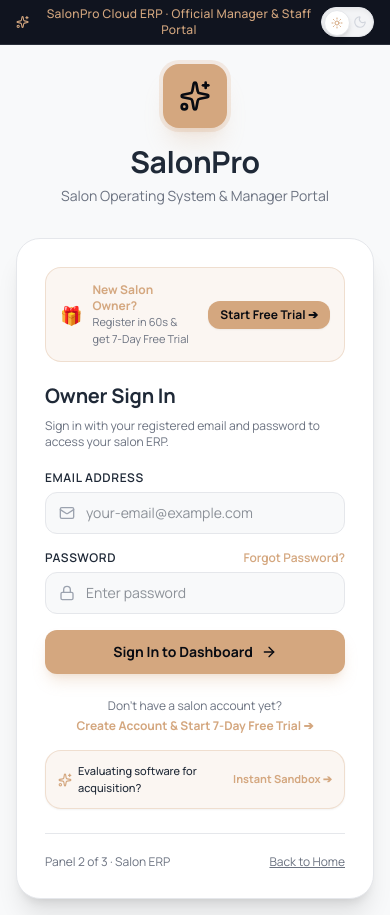
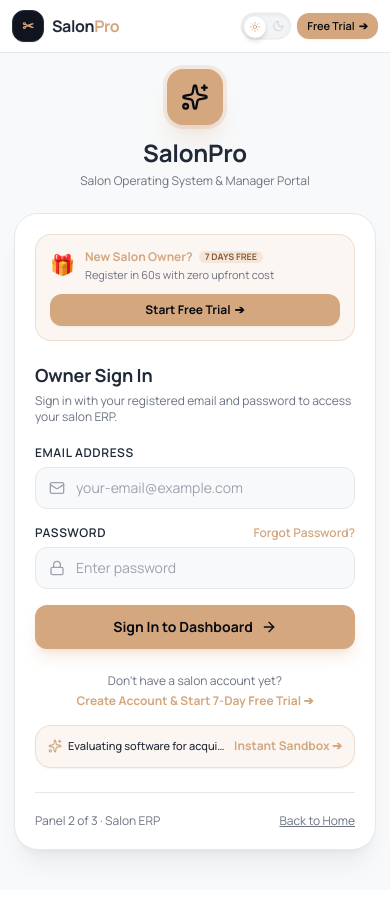
Before and after one commit to AvsarSuvagiyaCelvion/salonpro-core, a Next.js app: page /login in a window 390 px wide. After the commit the page ends 890 px from the top, so only its background shows below. Built offline with nearby package versions, Linux system fonts and the light colour scheme.

Commit message:
fix(responsive): prevent arrow wrap at 320px navbar, add matching header and fix vertical text stacking on login

```diff
--- a/src/app/login/page.tsx
+++ b/src/app/login/page.tsx
@@ -59,50 +59,78 @@ export default function LoginPage() {
   }
 
   return (
-    <div className="min-h-screen flex flex-col justify-center items-center p-4 bg-[#F8F9FA] dark:bg-[#080B12] text-[#1F2937] dark:text-[#FFFFFF] transition-colors duration-300 font-sans selection:bg-[#D4A77F] selection:text-[#080B12]">
-      {/* Top Banner */}
-      <div className="fixed top-0 left-0 right-0 bg-[#10141F] text-[#D4A77F] text-xs py-1.5 px-4 text-center font-medium tracking-wide flex items-center justify-between z-50 border-b border-[#2A2F3A]">
-        <div className="flex items-center gap-2">
-          <Sparkles className="w-3.5 h-3.5 text-[#D4A77F]" />
-          <span>SalonPro Cloud ERP · Official Manager & Staff Portal</span>
+    <div className="min-h-screen flex flex-col bg-[#F8F9FA] dark:bg-[#080B12] text-[#1F2937] dark:text-[#FFFFFF] transition-colors duration-300 font-sans selection:bg-[#D4A77F] selection:text-[#080B12]">
+      {/* Top Navbar - Matching Register Salon Header for Site-Wide Consistency */}
+      <nav className="w-full border-b border-[#E5E7EB] dark:border-[#2A2F3A] bg-white/95 dark:bg-[#080B12]/95 backdrop-blur-md px-3 sm:px-6 py-2.5 sm:py-3.5 sticky top-0 z-50 transition-colors">
+        <div className="max-w-6xl mx-auto flex items-center justify-between gap-2">
+          <Link href="/" className="flex items-center gap-2 sm:gap-2.5 group shrink-0">
+            <div className="w-8 h-8 sm:w-9 sm:h-9 rounded-xl bg-[#10141F] dark:bg-[#141926] border border-[#2A2F3A] flex items-center justify-center font-black text-sm sm:text-base text-[#D4A77F] shadow-xs group-hover:rotate-12 transition-transform">
+              ✂
             </div>
+            <span className="font-extrabold text-base sm:text-xl text-[#1F2937] dark:text-white tracking-tight">
+              Salon<span className="text-[#D4A77F]">Pro</span>
+            </span>
+          </Link>
+
+          <div className="flex items-center gap-1.5 sm:gap-3 text-xs shrink-0">
+            <div className="scale-90 sm:scale-100 origin-right shrink-0">
               <ThemeToggle />
             </div>
+            <Link
+              href="/register-salon"
+              className="px-2.5 py-1.5 sm:px-3.5 sm:py-2 rounded-xl bg-[#D4A77F] hover:bg-[#B8905F] text-[#080B12] font-sans font-semibold text-[11px] sm:text-xs shadow-xs transition-all whitespace-nowrap inline-flex items-center gap-1 shrink-0 active:scale-95"
+            >
+              <span>Free Trial</span>
+              <span className="font-bold">➔</span>
+            </Link>
+          </div>
+        </div>
+      </nav>
 
-      <div className="w-full max-w-md mt-12">
+      {/* Main Login Center Area */}
+      <div className="flex-1 flex flex-col justify-center items-center p-3.5 sm:p-6 w-full my-auto pb-10 pt-4">
+        <div className="w-full max-w-md">
           {/* Brand Card Header */}
-        <div className="text-center mb-8">
-          <div className="inline-flex items-center justify-center w-16 h-16 rounded-2xl bg-[#D4A77F] text-[#080B12] shadow-xl shadow-[#D4A77F]/20 mb-4 ring-4 ring-[#D4A77F]/20">
-            <Sparkles className="w-8 h-8" />
+          <div className="text-center mb-6 sm:mb-8">
+            <div className="inline-flex items-center justify-center w-14 h-14 sm:w-16 sm:h-16 rounded-2xl bg-[#D4A77F] text-[#080B12] shadow-xl shadow-[#D4A77F]/20 mb-3 sm:mb-4 ring-4 ring-[#D4A77F]/20">
+              <Sparkles className="w-7 h-7 sm:w-8 sm:h-8" />
             </div>
-          <h1 className="text-3xl font-extrabold text-[#1F2937] dark:text-white tracking-tight">
+            <h1 className="text-2xl sm:text-3xl font-extrabold text-[#1F2937] dark:text-white tracking-tight">
               SalonPro
             </h1>
-          <p className="text-sm text-[#6B7280] dark:text-[#A0A8B8] mt-1.5">
-            Salon Operating System & Manager Portal
+            <p className="text-xs sm:text-sm text-[#6B7280] dark:text-[#A0A8B8] mt-1">
+              Salon Operating System &amp; Manager Portal
             </p>
           </div>
 
           {/* Login Form Box */}
-        <div className="bg-white dark:bg-[#141926] border border-[#E5E7EB] dark:border-[#2A2F3A] rounded-3xl p-7 shadow-xl">
-          {/* New Salon Owner Free Trial Callout */}
-          <div className="mb-5 p-3.5 rounded-2xl bg-[#D4A77F]/10 border border-[#D4A77F]/30 flex items-center justify-between gap-3">
-            <div className="flex items-center gap-2.5 min-w-0">
-              <span className="text-lg shrink-0">🎁</span>
-              <div className="text-left">
-                <p className="text-xs font-bold text-[#D4A77F]">New Salon Owner?</p>
-                <p className="text-[11px] text-[#6B7280] dark:text-[#A0A8B8]">Register in 60s & get 7-Day Free Trial</p>
+          <div className="bg-white dark:bg-[#141926] border border-[#E5E7EB] dark:border-[#2A2F3A] rounded-3xl p-5 sm:p-7 shadow-xl shadow-slate-900/5 transition-colors">
+            {/* New Salon Owner Free Trial Callout - Fully Responsive on 320px+ with zero vertical stacking */}
+            <div className="mb-5 p-3.5 sm:p-4 rounded-2xl bg-[#D4A77F]/10 border border-[#D4A77F]/30 flex flex-col sm:flex-row sm:items-center justify-between gap-3">
+              <div className="flex items-start sm:items-center gap-2.5 min-w-0">
+                <span className="text-xl shrink-0 mt-0.5 sm:mt-0">🎁</span>
+                <div>
+                  <p className="text-xs font-bold text-[#D4A77F] flex items-center gap-1.5 flex-wrap">
+                    <span>New Salon Owner?</span>
+                    <span className="px-1.5 py-0.2 rounded-full bg-[#D4A77F]/20 text-[#8C5E35] dark:text-[#D4A77F] text-[9px] font-extrabold uppercase">
+                      7 Days Free
+                    </span>
+                  </p>
+                  <p className="text-[11px] text-[#6B7280] dark:text-[#A0A8B8] mt-0.5 leading-snug">
+                    Register in 60s with zero upfront cost
+                  </p>
                 </div>
               </div>
               <Link
                 href="/register-salon"
-              className="px-3 py-1.5 rounded-xl bg-[#D4A77F] hover:bg-[#B8905F] text-[#080B12] text-xs font-bold whitespace-nowrap shadow-xs active:scale-95 transition-all"
+                className="w-full sm:w-auto px-3.5 py-2 rounded-xl bg-[#D4A77F] hover:bg-[#B8905F] text-[#080B12] text-xs font-bold whitespace-nowrap shadow-xs active:scale-95 transition-all inline-flex items-center justify-center gap-1 shrink-0"
               >
-              Start Free Trial ➔
+                <span>Start Free Trial</span>
+                <span className="font-bold">➔</span>
               </Link>
             </div>
 
-          <h2 className="text-xl font-bold text-[#1F2937] dark:text-white mb-2">
+            <h2 className="text-lg sm:text-xl font-bold text-[#1F2937] dark:text-white mb-1">
               Owner Sign In
             </h2>
             <p className="text-xs text-[#6B7280] dark:text-[#A0A8B8] mb-5">
@@ -132,7 +160,7 @@ export default function LoginPage() {
                     value={email}
                     onChange={(e) => setEmail(e.target.value)}
                     placeholder="your-email@example.com"
-                  className="w-full pl-10 pr-4 py-2.5 rounded-xl border border-[#E5E7EB] dark:border-[#2A2F3A] focus:border-[#D4A77F] focus:ring-2 focus:ring-[#D4A77F]/20 outline-none text-sm transition-all bg-[#F8F9FA] dark:bg-[#10141F] text-[#1F2937] dark:text-white"
+                    className="w-full pl-10 pr-4 py-2.5 rounded-xl border border-[#E5E7EB] dark:border-[#2A2F3A] focus:border-[#D4A77F] focus:ring-2 focus:ring-[#D4A77F]/20 outline-none text-sm transition-all bg-[#F8F9FA] dark:bg-[#10141F] text-[#1F2937] dark:text-white placeholder-[#9CA3AF] dark:placeholder-[#5A6275]"
                   />
                 </div>
               </div>
@@ -158,7 +186,7 @@ export default function LoginPage() {
                     value={password}
                     onChange={(e) => setPassword(e.target.value)}
                     placeholder="Enter password"
-                  className="w-full pl-10 pr-4 py-2.5 rounded-xl border border-[#E5E7EB] dark:border-[#2A2F3A] focus:border-[#D4A77F] focus:ring-2 focus:ring-[#D4A77F]/20 outline-none text-sm transition-all bg-[#F8F9FA] dark:bg-[#10141F] text-[#1F2937] dark:text-white"
+                    className="w-full pl-10 pr-4 py-2.5 rounded-xl border border-[#E5E7EB] dark:border-[#2A2F3A] focus:border-[#D4A77F] focus:ring-2 focus:ring-[#D4A77F]/20 outline-none text-sm transition-all bg-[#F8F9FA] dark:bg-[#10141F] text-[#1F2937] dark:text-white placeholder-[#9CA3AF] dark:placeholder-[#5A6275]"
                   />
                 </div>
 
@@ -167,7 +195,7 @@ export default function LoginPage() {
                     <div className="font-bold flex items-center justify-between">
                       <span className="flex items-center gap-1.5 text-[#D4A77F]">
                         <span>🔑</span>
-                      <span>Password Recovery & Support</span>
+                        <span>Password Recovery &amp; Support</span>
                       </span>
                       <button
                         type="button"
@@ -239,19 +267,19 @@ export default function LoginPage() {
                   href="/register-salon"
                   className="block mt-1 font-bold text-[#D4A77F] hover:underline text-xs"
                 >
-                Create Account & Start 7-Day Free Trial ➔
+                  Create Account &amp; Start 7-Day Free Trial ➔
                 </Link>
               </div>
 
               {/* Buyer & Demo Evaluator Sandbox Notice */}
               <div className="mt-4 p-3 rounded-2xl bg-[#D4A77F]/10 border border-[#D4A77F]/30 text-[11px] text-[#1F2937] dark:text-[#FFFFFF] flex items-center justify-between gap-2 shadow-xs">
-              <div className="flex items-center gap-1.5 font-medium">
+                <div className="flex items-center gap-1.5 font-medium truncate">
                   <Sparkles className="w-3.5 h-3.5 text-[#D4A77F] shrink-0" />
-                <span>Evaluating software for acquisition?</span>
+                  <span className="truncate">Evaluating software for acquisition?</span>
                 </div>
                 <Link
                   href="/register-salon"
-                className="font-bold text-[#D4A77F] hover:underline shrink-0"
+                  className="font-bold text-[#D4A77F] hover:underline shrink-0 text-xs"
                 >
                   Instant Sandbox ➔
                 </Link>
@@ -266,5 +294,6 @@ export default function LoginPage() {
           </div>
         </div>
       </div>
+    </div>
   );
 }
--- a/src/app/register-salon/page.tsx
+++ b/src/app/register-salon/page.tsx
@@ -220,26 +220,30 @@ export default function RegisterSalonPage() {
   // ================= REGISTRATION FORM =================
   return (
     <div className="min-h-screen bg-[#F8F9FA] dark:bg-[#080B12] text-[#1F2937] dark:text-[#FFFFFF] font-sans selection:bg-[#D4A77F] selection:text-[#080B12] pb-16 transition-colors duration-300">
-      {/* Top Navbar - Fully Adaptive to Light and Dark Mode */}
-      <nav className="border-b border-[#E5E7EB] dark:border-[#2A2F3A] bg-white/95 dark:bg-[#080B12]/95 backdrop-blur-md px-4 sm:px-6 py-3.5 sticky top-0 z-50 transition-colors">
-        <div className="max-w-6xl mx-auto flex items-center justify-between">
-          <Link href="/" className="flex items-center gap-2.5 group">
-            <div className="w-9 h-9 rounded-xl bg-[#10141F] dark:bg-[#141926] border border-[#2A2F3A] flex items-center justify-center font-black text-base text-[#D4A77F] shadow-xs group-hover:rotate-12 transition-transform">
+      {/* Top Navbar - Fully Adaptive to Light and Dark Mode & 320px Responsive */}
+      <nav className="border-b border-[#E5E7EB] dark:border-[#2A2F3A] bg-white/95 dark:bg-[#080B12]/95 backdrop-blur-md px-3 sm:px-6 py-2.5 sm:py-3.5 sticky top-0 z-50 transition-colors">
+        <div className="max-w-6xl mx-auto flex items-center justify-between gap-2">
+          <Link href="/" className="flex items-center gap-2 sm:gap-2.5 group shrink-0">
+            <div className="w-8 h-8 sm:w-9 sm:h-9 rounded-xl bg-[#10141F] dark:bg-[#141926] border border-[#2A2F3A] flex items-center justify-center font-black text-sm sm:text-base text-[#D4A77F] shadow-xs group-hover:rotate-12 transition-transform">
               ✂
             </div>
-            <span className="font-extrabold text-lg sm:text-xl text-[#1F2937] dark:text-white tracking-tight">
+            <span className="font-extrabold text-base sm:text-xl text-[#1F2937] dark:text-white tracking-tight">
               Salon<span className="text-[#D4A77F]">Pro</span>
             </span>
           </Link>
 
-          <div className="flex items-center gap-2 sm:gap-3 text-xs">
-            <ThemeToggle />
-            <span className="text-[#6B7280] dark:text-[#A0A8B8] hidden sm:inline">Already registered?</span>
+          <div className="flex items-center gap-1.5 sm:gap-3 text-xs shrink-0">
+            <div className="scale-90 sm:scale-100 origin-right shrink-0">
+              <ThemeToggle />
+            </div>
+            <span className="text-[#6B7280] dark:text-[#A0A8B8] hidden md:inline">Already registered?</span>
             <Link
               href="/salon-owner"
-              className="px-3.5 py-2 rounded-xl bg-[#F3F4F6] hover:bg-[#E5E7EB] dark:bg-[#141926] dark:hover:bg-[#1C2230] text-[#1F2937] dark:text-white font-semibold transition-all border border-[#E5E7EB] dark:border-[#2A2F3A] cursor-pointer"
+              className="px-2.5 py-1.5 sm:px-3.5 sm:py-2 rounded-xl bg-[#F3F4F6] hover:bg-[#E5E7EB] dark:bg-[#141926] dark:hover:bg-[#1C2230] text-[#1F2937] dark:text-white font-semibold text-[11px] sm:text-xs transition-all border border-[#E5E7EB] dark:border-[#2A2F3A] cursor-pointer whitespace-nowrap inline-flex items-center gap-1 shrink-0"
             >
-              Sign In to ERP ➔
+              <span className="hidden sm:inline">Sign In to ERP</span>
+              <span className="sm:hidden">Sign In</span>
+              <span className="shrink-0 font-bold">➔</span>
             </Link>
           </div>
         </div>
```
Lines whose indentation alone changed are shown as unchanged.
